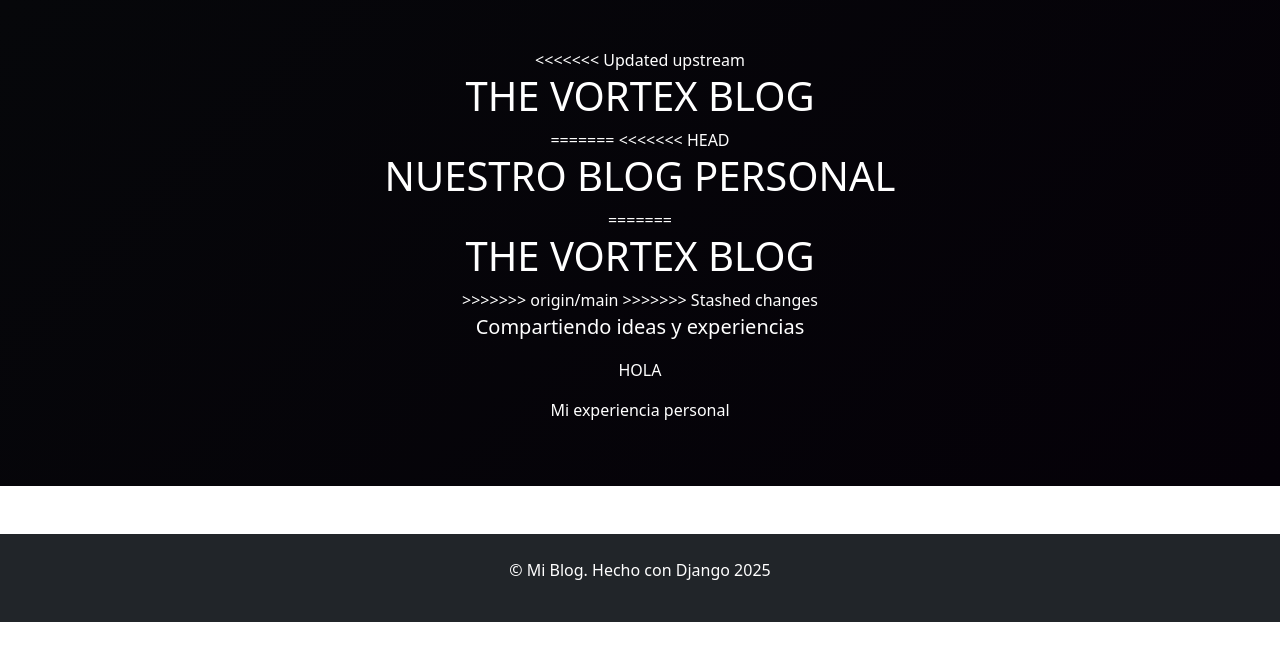
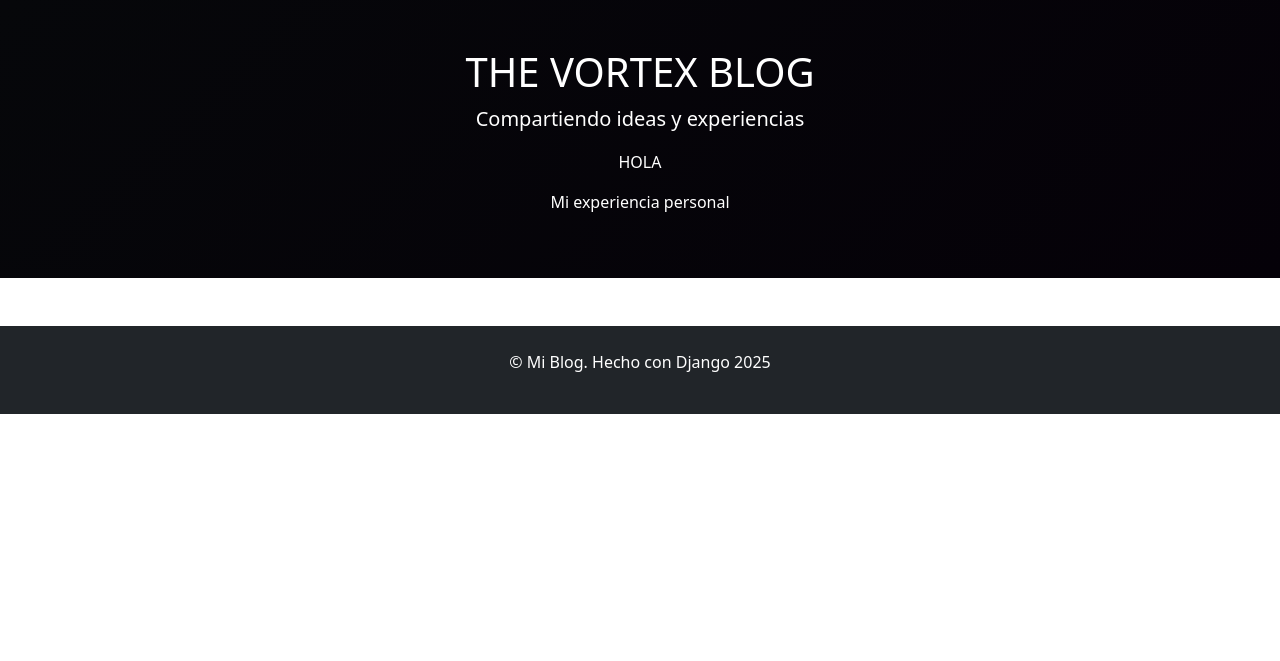
Before and after one commit to Negp05/Blog-Django, a Django app: template blog/templates/base.html in a window 1280 px wide. Shown: the top 661 px of the page. Run offline with Django 3.2, Linux system fonts and the light colour scheme; the template is opened without the code that fills it, so the values that code supplies are empty.

Commit message:
Se borraron los títulos -NUESTRO BLOG PERSONAL -THE VORTEX BLOG (YA ESTABA REPETIDO)

```diff
--- a/blog/templates/base.html
+++ b/blog/templates/base.html
@@ -14,15 +14,9 @@
 <body>
     <header class="blog-header py-5 text-white text-center">
         <div class="container">
-<<<<<<< Updated upstream
+
             <h1><a href="{% url 'blog:post_list' %}" class="text-white text-decoration-none">THE VORTEX BLOG</a></h1>
-=======
-<<<<<<< HEAD
-            <h1><a href="{% url 'blog:post_list' %}" class="text-white text-decoration-none">NUESTRO BLOG PERSONAL</a></h1>
-=======
-            <h1><a href="{% url 'blog:post_list' %}" class="text-white text-decoration-none">THE VORTEX BLOG</a></h1>
->>>>>>> origin/main
->>>>>>> Stashed changes
+
             <p class="lead">Compartiendo ideas y experiencias </p>
             <p>HOLA</p>
             <p>Mi experiencia personal</p>
```
